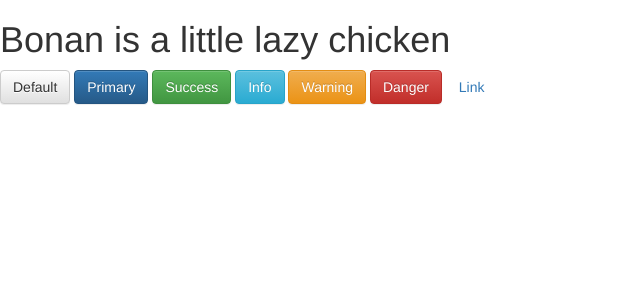
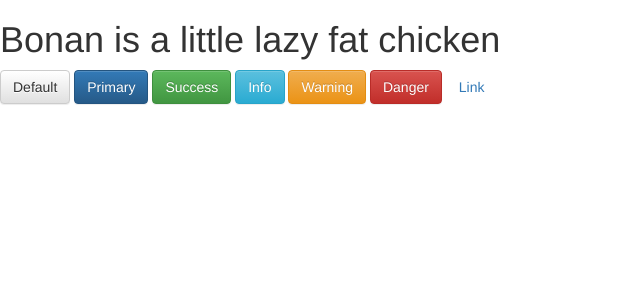
Before and after one commit to Yuchao99/Play, a Django app: page /play/ in a window 1280 px wide. Shown: the top 300 px of the page, without its empty margins (0-640 px from the left). Run offline with Django 3.2, Linux system fonts and the light colour scheme; some libraries are stand-ins or nearby versions.

Commit message:
for bonan

```diff
--- a/App/templates/play.html
+++ b/App/templates/play.html
@@ -11,7 +11,7 @@
 <link rel="stylesheet" href="../../static/css/bootstrap-theme.min.css">
 </head>
 <body>
-    <h1>Bonan is a little lazy chicken</h1>
+    <h1>Bonan is a little lazy fat chicken</h1>
 
     <div>
                 <!-- Standard button -->
```
